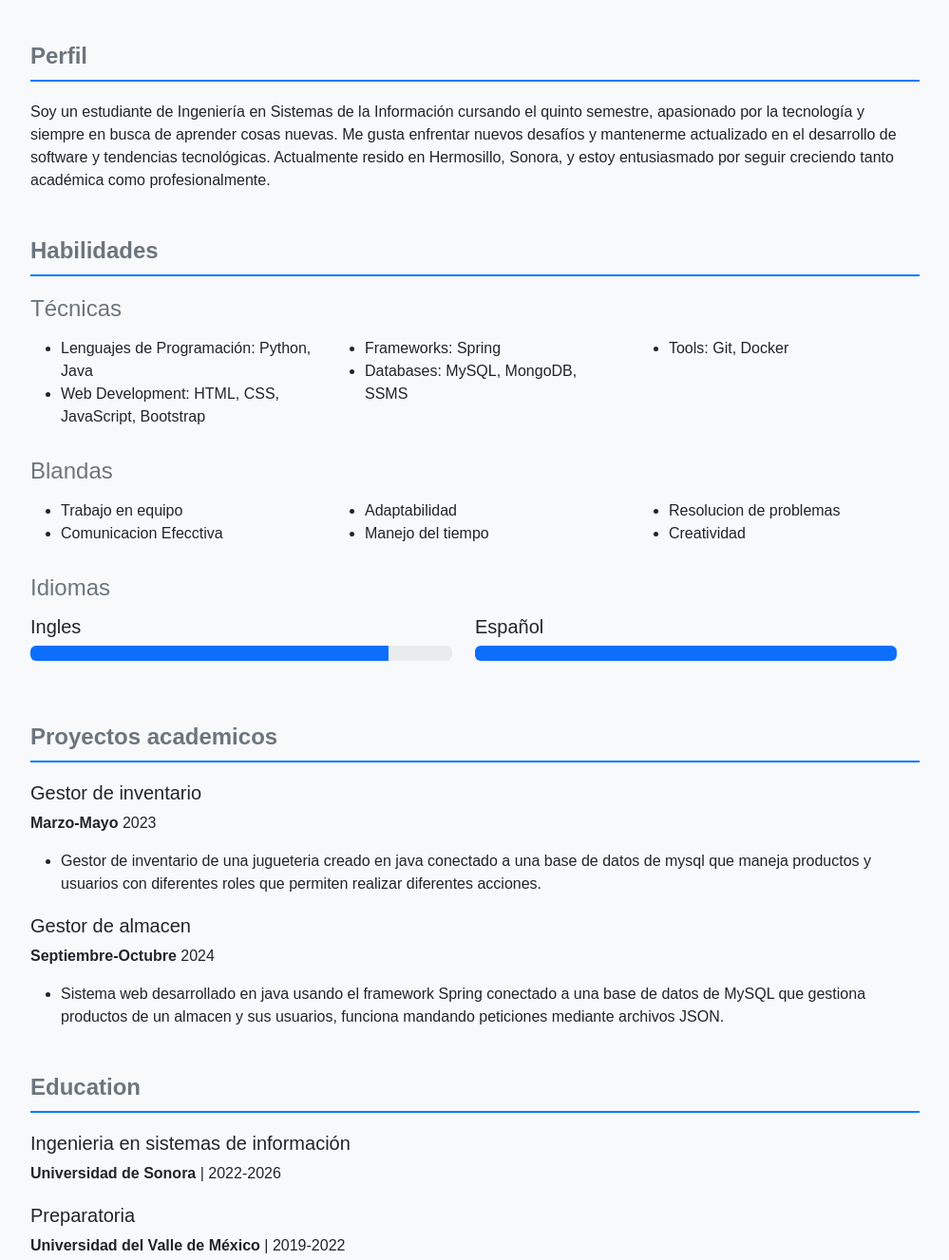
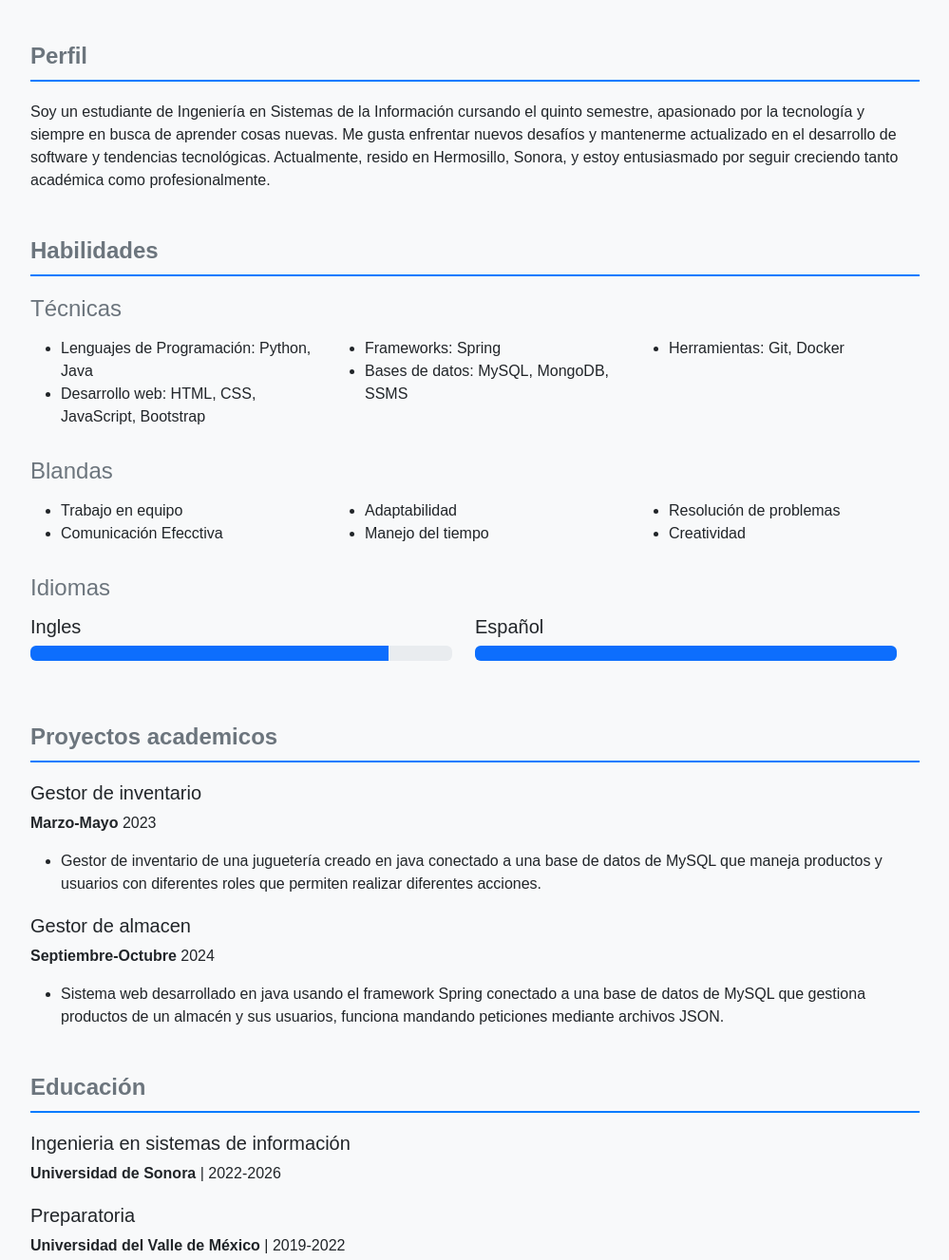
Before and after one commit to LuisMM18/CVLuisMorales, a plain HTML site: page index.html in a window 1280 px wide. Shown: the part 217-1544 px from the top of the page at 95% size, without its empty margins (140-1139 px from the left). Drawn offline with nearby package versions, Linux system fonts and the light colour scheme.

Commit message:
Update index.html

```diff
--- a/index.html
+++ b/index.html
@@ -110,8 +110,8 @@
                 apasionado por la tecnología y siempre en busca de aprender cosas nuevas.
                 Me gusta enfrentar nuevos desafíos y mantenerme actualizado en el desarrollo de software y tendencias
                 tecnológicas.
-                Actualmente resido en Hermosillo, Sonora, y estoy entusiasmado por seguir creciendo tanto académica como
-                profesionalmente. </p>
+                Actualmente, resido en Hermosillo, Sonora, y estoy entusiasmado por seguir creciendo tanto académica como
+                profesionalmente.</p>
 
         </section>
 
@@ -124,18 +124,18 @@
                 <div class="col-md-4">
                     <ul>
                         <li>Lenguajes de Programación: Python, Java</li>
-                        <li>Web Development: HTML, CSS, JavaScript, Bootstrap</li>
+                        <li>Desarrollo web: HTML, CSS, JavaScript, Bootstrap</li>
                     </ul>
                 </div>
                 <div class="col-md-4">
                     <ul>
                         <li>Frameworks: Spring</li>
-                        <li>Databases: MySQL, MongoDB, SSMS</li>
+                        <li>Bases de datos: MySQL, MongoDB, SSMS</li>
                     </ul>
                 </div>
                 <div class="col-md-4">
                     <ul>
-                        <li>Tools: Git, Docker</li>
+                        <li>Herramientas: Git, Docker</li>
                     </ul>
                 </div>
             </div>
@@ -145,7 +145,7 @@
                 <div class="col-md-4">
                     <ul>
                         <li>Trabajo en equipo</li>
-                        <li>Comunicacion Efecctiva</li>
+                        <li>Comunicación Efecctiva</li>
                     </ul>
                 </div>
                 <div class="col-md-4">
@@ -156,7 +156,7 @@
                 </div>
                 <div class="col-md-4">
                     <ul>
-                        <li>Resolucion de problemas</li>
+                        <li>Resolución de problemas</li>
                         <li>Creatividad</li>
                     </ul>
                 </div>
@@ -193,7 +193,7 @@
                 <h3>Gestor de inventario</h3>
                 <p><strong>Marzo-Mayo </strong> 2023</p>
                 <ul>
-                    <li>Gestor de inventario de una jugueteria creado en java conectado a una base de datos de mysql que
+                    <li>Gestor de inventario de una juguetería creado en java conectado a una base de datos de MySQL que
                         maneja productos y usuarios con diferentes roles que permiten realizar diferentes acciones.</li>
 
                 </ul>
@@ -203,17 +203,17 @@
                 <p><strong>Septiembre-Octubre </strong> 2024</p>
                 <ul>
                     <li>Sistema web desarrollado en java usando el framework Spring conectado a una base de datos de
-                        MySQL que gestiona productos de un almacen y sus usuarios, funciona mandando peticiones mediante
+                        MySQL que gestiona productos de un almacén y sus usuarios, funciona mandando peticiones mediante
                         archivos JSON.</li>
 
                 </ul>
             </div>
         </section>
 
-        <!-- Education Section -->
+
         <section id="education" class="my-5">
 
-            <h2 class="section-title">Education</h2>
+            <h2 class="section-title">Educación</h2>
             <div class="education">
                 <h3>Ingenieria en sistemas de información</h3>
                 <p><strong>Universidad de Sonora</strong> | 2022-2026</p>
@@ -224,7 +224,7 @@
             </div>
         </section>
 
-        <!-- Contact Section -->
+
         <section id="contact" class="my-5 text-center">
             <h2 class="section-title"></h2>
 
```
